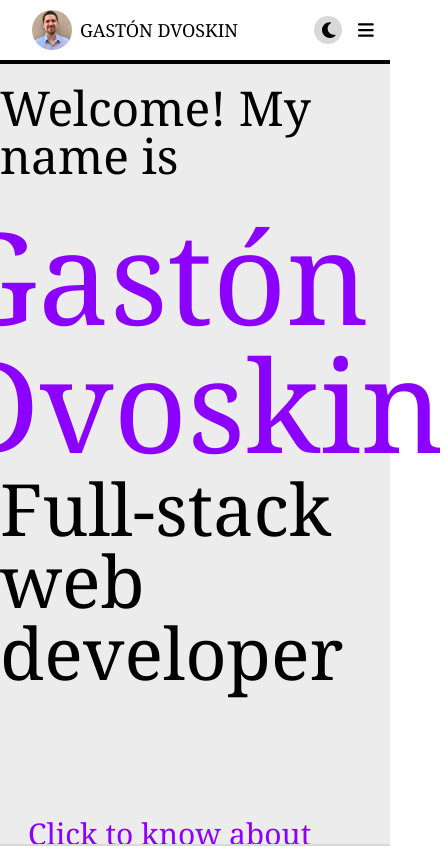
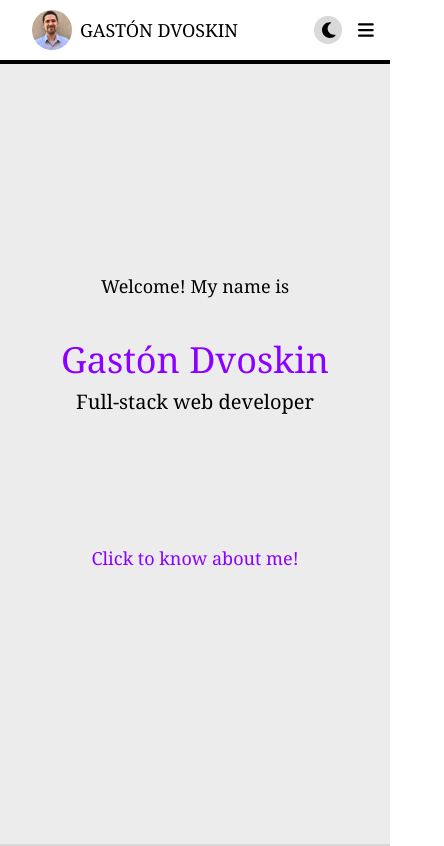
Before and after one commit to gastondvoskin/portfolio, a React (Vite) app: page / in a window 390 px wide. Shown: the top 846 px of the page, 444 px wide, since content can reach past the window. Built offline with nearby package versions, Linux system fonts and the light colour scheme.

Commit message:
Home responsive

```diff
--- a/src/sections/Home.jsx
+++ b/src/sections/Home.jsx
@@ -8,31 +8,28 @@ const Home = () => {
   const name = dataOwner === "dvoskin" ? nameDvoskin : nameRovaletti;
 
   return (
-    <main
+    <section
       name="home"
-      className="flex flex-col w-full h-screen items-center pt-24 pb-24 bg-mybg1 dark:bg-mybg1d"
+      className="w-full h-screen pt-24 pb-24 bg-mybg1 dark:bg-mybg1d"
     >
       <div className="flex flex-col w-full h-full justify-center items-center ">
         {/* <h1 className="text-8xl pt-24 text-orange-800 m-60 text-center">PORTFOLIO UNDER CONSTRUCTION</h1> */}
 
-        <h3 className="mb-8 text-5xl mt-32">
+        <h3 className="text-md mb-10 md:text-5xl md:mb-16 xl:mt-16 ">
           Welcome! My name is
         </h3>
-        <h1 className="mb-1 text-9xl text- text-myacc dark:text-myaccd">{name}</h1>
-        <h2 className="mb-32 text-7xl">Full-stack web developer</h2>
+        <h1 className={`${dataOwner==="dvoskin" ? "text-4xl" : "text-3xl"} mb-2 text-myacc dark:text-myaccd md:text-8xl xl:text-9xl`}>{name}</h1>
+        <h2 className="text-xl mb-32 md:text-4xl xl:text-6xl">Full-stack web developer</h2>
         <Link
-          className="px-7 cursor-pointer text-3xl text-myacc dark:text-myaccd"
+          className="text-md px-7 cursor-pointer text-myacc dark:text-myaccd md:text-xl lg:text-3xl xl:text-4xl"
           to="about"
           smooth={true}
           duration={300}
         >
           Click to know about me!
         </Link>
-
-
-
       </div>
-    </main>
+    </section>
   );
 };
 
```
